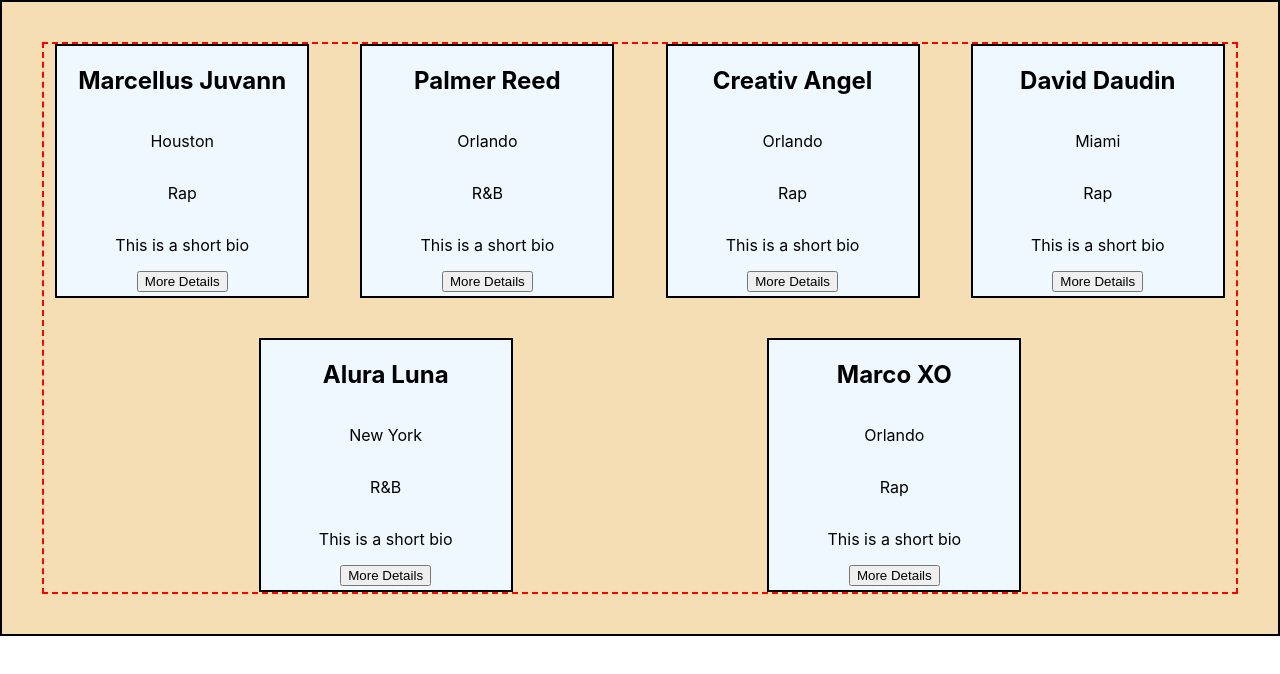
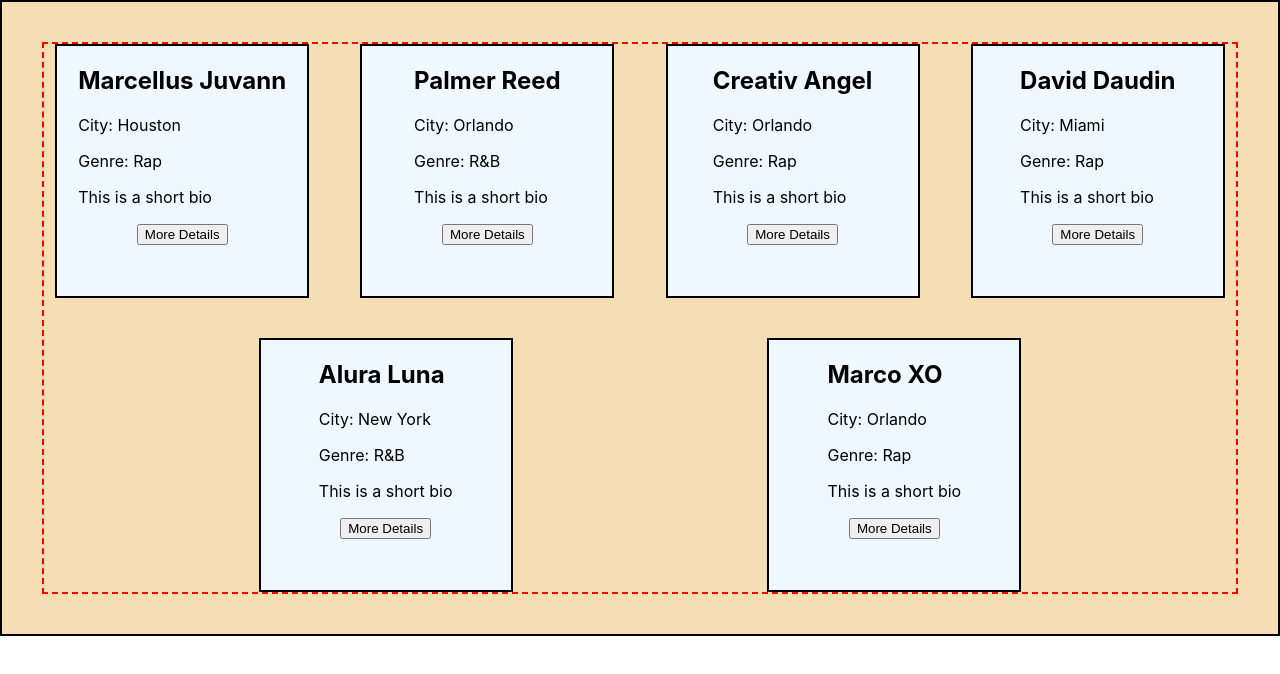
Before and after one commit to wizcudi/v1, a React (Create React App) app: page /artists in a window 1280 px wide. Shown: the top 674 px of the page. Built offline with nearby package versions, Linux system fonts and the light colour scheme.

Commit message:
Wednesday 12/7

```diff
--- a/src/App.js
+++ b/src/App.js
@@ -2,6 +2,7 @@ import Directory from "./Directory";
 import Artists from "./Artists";
 import Venues from "./Venues";
 import Promoters from "./Promoters";
+import ArtistDetails from "./ArtistDetails";
 
 import { Routes, Route } from 'react-router-dom'
 
@@ -16,6 +17,7 @@ function App() {
         <Route path="/artists" element={<Artists />} />
         <Route path="/venues" element={<Venues />} />
         <Route path="/promoters" element={<Promoters />} />
+        <Route path="/artist/:id" element={<ArtistDetails />} />
       </Routes>
 
     </div>
--- /dev/null
+++ b/src/ArtistDetails.js
@@ -0,0 +1,14 @@
+
+
+function ArtistDetails(props) {
+    return (
+      <div className="ArtistDetails">
+        <h2>{props.name}</h2>
+        <p>City: {props.city}</p>
+        <p>Genre: {props.genre}</p>
+        <p>{props.bio}</p>
+      </div>
+    )
+  }
+
+  export default ArtistDetails;
--- a/src/Artists.js
+++ b/src/Artists.js
@@ -1,18 +1,24 @@
-
-
+import { Link } from 'react-router-dom'
 import ARTIST_DB from "./ARTIST_DB"
+import ArtistDetails from "./ArtistDetails"
 
 function Artists(){
     return(
         <div className="Artists">
             {ARTIST_DB.map(artist => {
                 return(
-                    <div className="Artists__Card">
-                        <h2>{artist.name}</h2>
-                        <p>{artist.city}</p>
-                        <p>{artist.genre}</p>
-                        <p>{artist.bio}</p>
-                        <button>More Details</button>
+                    <div className="Artists__Card" key={artist.id}>
+
+                        <ArtistDetails
+                            name={artist.name}
+                            city={artist.city}
+                            genre={artist.genre}
+                            bio={artist.bio}
+                        />
+
+                        <Link to={`/artist/${artist.id}`}><button>More Details</button></Link>
+
+
                     </div>
                 )
             })}
```
